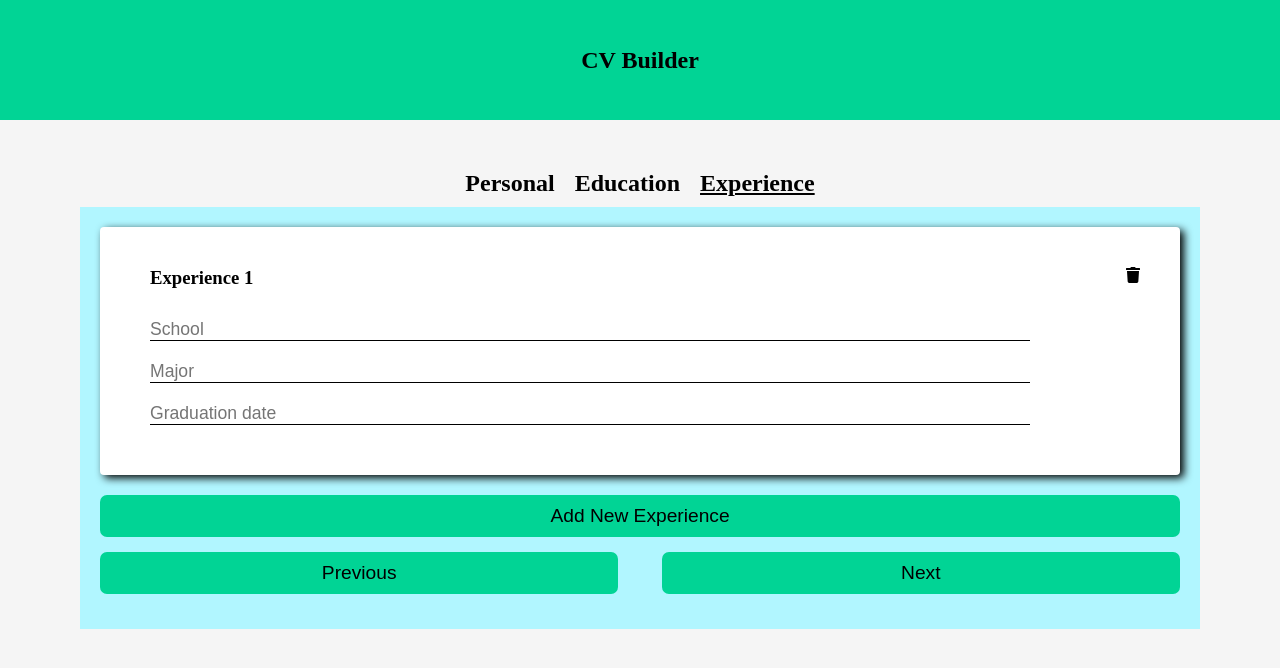
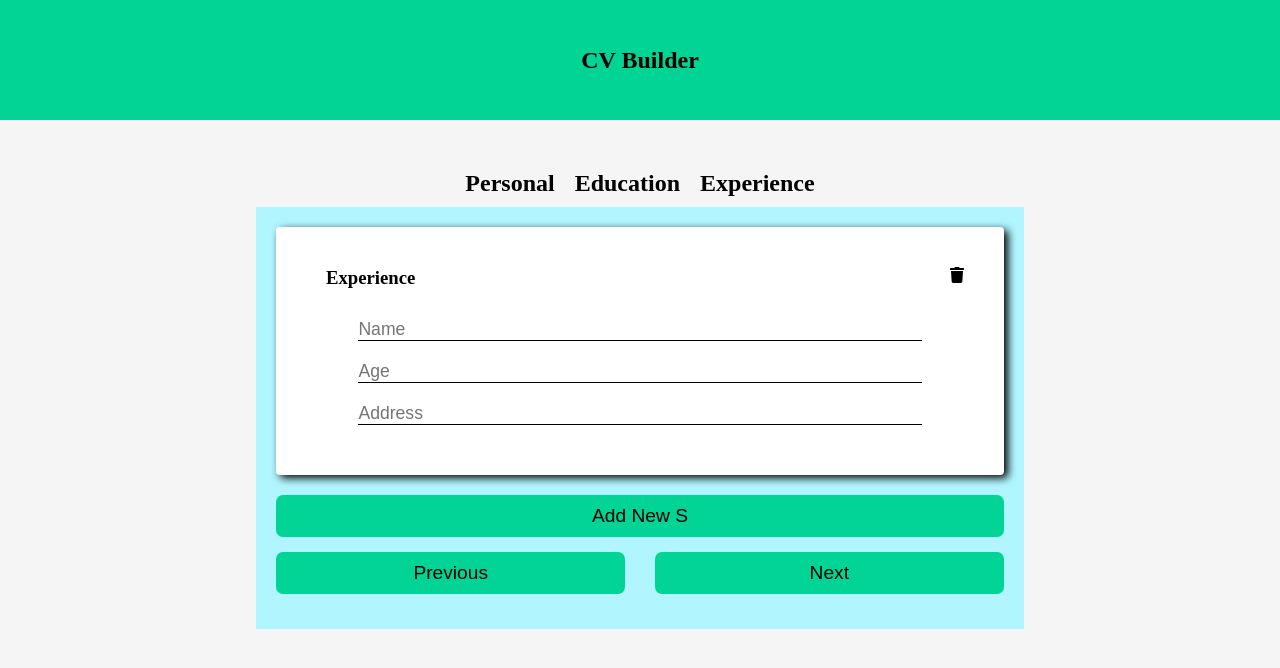
Before and after one commit to PaperOrb/cv-project, a React (Create React App) app: page / in a window 1280 px wide. Both pictures are taken after typing "Sample", "Sample", "Sample" into the empty fields and a click on the button "Previous". Shown: the top 668 px of the page. Built offline with nearby package versions, Linux system fonts and the light colour scheme.

Commit message:
Flattened nested components to debug personal state loss

```diff
--- a/src/App.js
+++ b/src/App.js
@@ -1,7 +1,9 @@
 import React, { useState } from "react";
-import ResumeCard from "./components/ResumeCard";
 import ResumeNav from "./components/ResumeNav";
 import ResumeButtons from "./components/ResumeButtons";
+import Education from "./components/Education";
+import Experience from "./components/Experience";
+import Personal from "./components/Personal";
 import "./styles/index.css";
 import { library } from "@fortawesome/fontawesome-svg-core";
 import { fab } from "@fortawesome/free-brands-svg-icons";
@@ -9,9 +11,10 @@ import { fas } from "@fortawesome/free-solid-svg-icons";
 library.add(fab, fas);
 
 function App() {
-  const [sections, setSections] = useState(["personal", "education", "experience"]);
+  const [sections, setSections] = useState([<Personal />, <Education />, <Experience />]);
   const [education, setEducation] = useState({});
   const [experience, setExperience] = useState({});
+  let CurrentSection = sections[0];
 
   let gotoNextSection = () => {
     const copy = [...sections];
@@ -45,10 +48,9 @@ function App() {
 
       <main>
         <ResumeNav sections={sections} />
-
         <form className="resume-form">
-          <ResumeCard section={sections[0]} handleChange={handleChange} />
-          <ResumeButtons sections={sections} handleChange={handleChange} />
+          {CurrentSection}
+          <ResumeButtons sections={"sections.toString.toLowerCase()"} handleChange={handleChange} />
         </form>
       </main>
     </div>
--- a/src/components/Education.js
+++ b/src/components/Education.js
@@ -1,18 +1,36 @@
-import React from "react";
+import React, { useState } from "react";
 import { FontAwesomeIcon } from "@fortawesome/react-fontawesome";
 
-function Education() {
+function Education(props) {
+  const [education, setEducation] = useState({
+    name: "",
+    age: "",
+    address: "",
+  });
+
+  let handleChange = (event) => {
+    event.preventDefault();
+    let { name, value, type } = event.target;
+    if (type === "text") {
+      setEducation((prevEducation) => ({
+        ...prevEducation,
+        [name]: value,
+      }));
+      console.log(education);
+    }
+  };
+
   return (
-    <div className="grid-wrapper">
+    <div className="resume-card">
       <header className="resume-card__header">
-        <h3 className="resume-card__h3">Education 1</h3>
+        <h3 className="resume-card__h3">Education</h3>
         <FontAwesomeIcon icon={["fas", "trash"]} className="trash-icon" />
       </header>
 
       <div className="input-grid">
-        <input type="text" placeholder="School" />
-        <input type="text" placeholder="Major" />
-        <input type="text" placeholder="Graduation date" />
+        <input type="text" value={education.name} name="name" placeholder="Name" onChange={handleChange} />
+        <input type="text" value={education.age} name="age" placeholder="Age" onChange={handleChange} />
+        <input type="text" value={education.address} name="address" placeholder="Address" onChange={handleChange} />
       </div>
     </div>
   );
--- a/src/components/Experience.js
+++ b/src/components/Experience.js
@@ -1,19 +1,36 @@
-import React from "react";
+import React, { useState } from "react";
 import { FontAwesomeIcon } from "@fortawesome/react-fontawesome";
-import "../styles/index.css";
 
-function Experience() {
+function Experience(props) {
+  const [experience, setExperience] = useState({
+    name: "",
+    age: "",
+    address: "",
+  });
+
+  let handleChange = (event) => {
+    event.preventDefault();
+    let { name, value, type } = event.target;
+    if (type === "text") {
+      setExperience((prevExperience) => ({
+        ...prevExperience,
+        [name]: value,
+      }));
+      console.log(experience);
+    }
+  };
+
   return (
-    <div className="grid-wrapper">
+    <div className="resume-card">
       <header className="resume-card__header">
-        <h3 className="resume-card__h3">Experience 1</h3>
+        <h3 className="resume-card__h3">Experience</h3>
         <FontAwesomeIcon icon={["fas", "trash"]} className="trash-icon" />
       </header>
 
       <div className="input-grid">
-        <input type="text" placeholder="School" />
-        <input type="text" placeholder="Major" />
-        <input type="text" placeholder="Graduation date" />
+        <input type="text" value={experience.name} name="name" placeholder="Name" onChange={handleChange} />
+        <input type="text" value={experience.age} name="age" placeholder="Age" onChange={handleChange} />
+        <input type="text" value={experience.address} name="address" placeholder="Address" onChange={handleChange} />
       </div>
     </div>
   );
--- a/src/components/Personal.js
+++ b/src/components/Personal.js
@@ -1,4 +1,4 @@
-import { React, useState } from "react";
+import React, { useState } from "react";
 import { FontAwesomeIcon } from "@fortawesome/react-fontawesome";
 
 function Personal(props) {
@@ -12,16 +12,16 @@ function Personal(props) {
     event.preventDefault();
     let { name, value, type } = event.target;
     if (type === "text") {
-      setPersonal({
-        ...personal,
+      setPersonal((prevPersonal) => ({
+        ...prevPersonal,
         [name]: value,
-      });
-      console.log(props.key);
+      }));
+      console.log(personal);
     }
   };
 
   return (
-    <div className="grid-wrapper">
+    <div className="resume-card">
       <header className="resume-card__header">
         <h3 className="resume-card__h3">Personal</h3>
         <FontAwesomeIcon icon={["fas", "trash"]} className="trash-icon" />
--- a/src/components/ResumeCard.js
+++ /dev/null
@@ -1,21 +0,0 @@
-import React from "react";
-import Education from "./Education";
-import Experience from "./Experience";
-import Personal from "./Personal";
-
-function ResumeCard(props) {
-  const Components = {
-    education: Education,
-    personal: Personal,
-    experience: Experience,
-  };
-  const CurrentSection = Components[props.section];
-
-  return (
-    <div className="resume-card">
-      <CurrentSection key={Date()} />
-    </div>
-  );
-}
-
-export default ResumeCard;
--- a/src/index.js
+++ b/src/index.js
@@ -2,9 +2,4 @@ import React from "react";
 import ReactDOM from "react-dom";
 import App from "./App";
 
-ReactDOM.render(
-  <React.StrictMode>
-    <App />
-  </React.StrictMode>,
-  document.getElementById("root")
-);
+ReactDOM.render(<App />, document.getElementById("root"));
```
